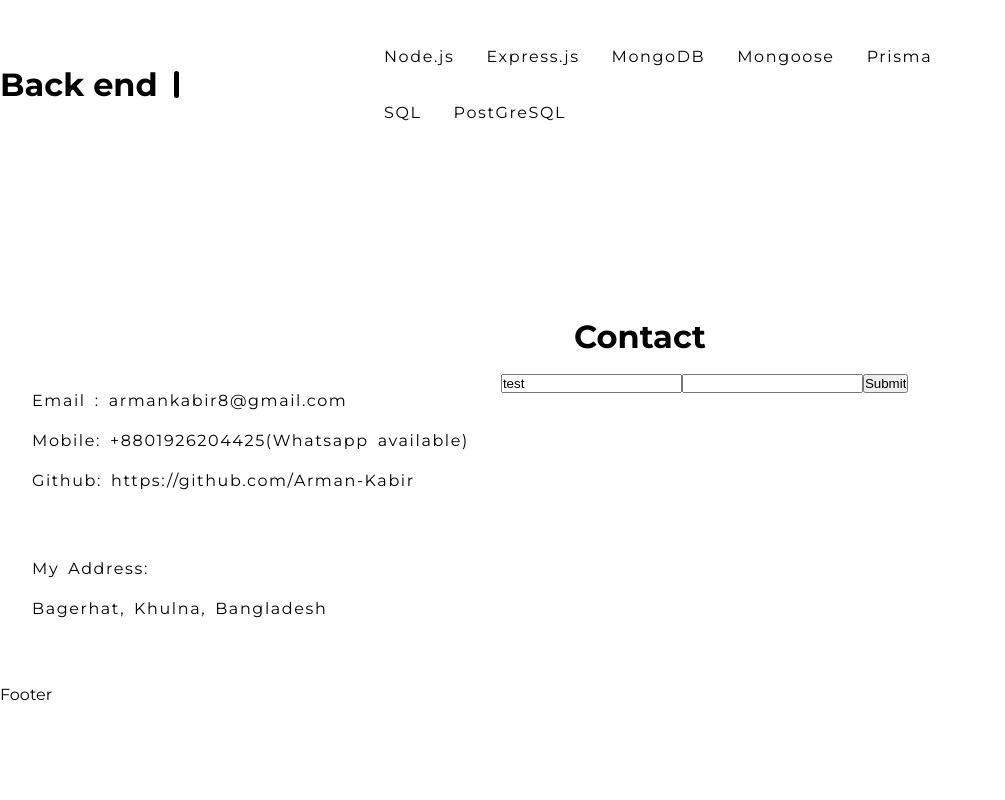
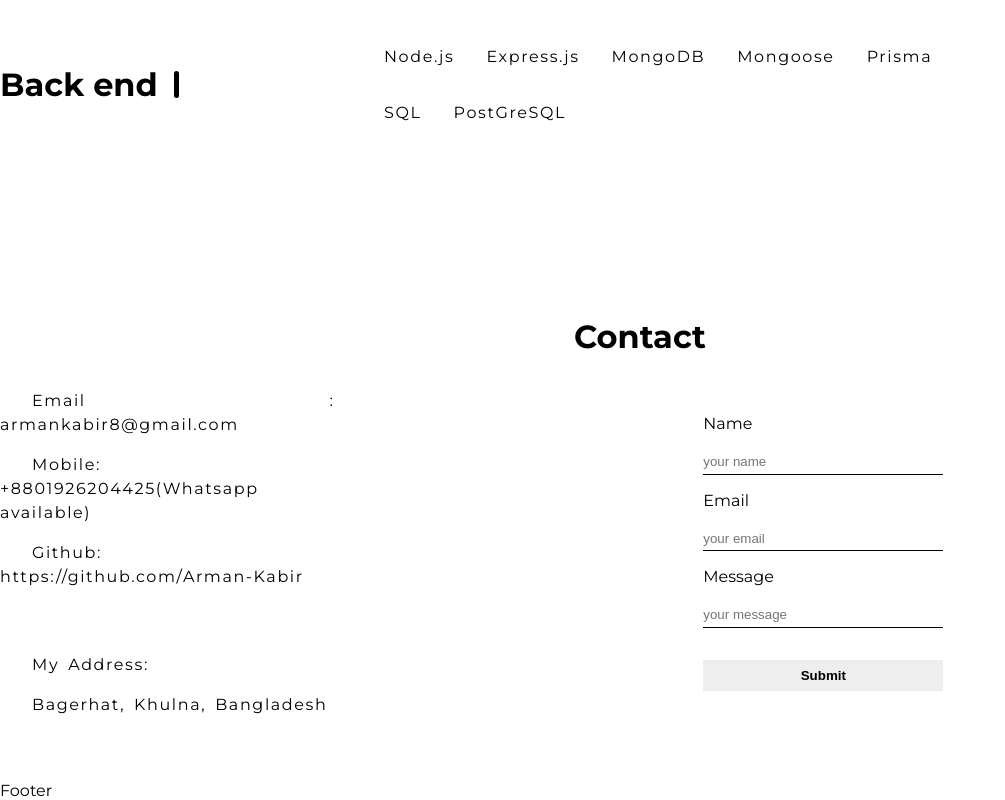
Before and after one commit to Arman-Kabir/portfolio, a React (Vite) app: page / in a window 1280 px wide. Shown: the part 1503-2303 px from the top of the page, without its empty margins (0-1005 px from the left). Before the commit the page ends 2207 px from the top, so only its background shows below. Built offline with nearby package versions, Linux system fonts and the light colour scheme.

Commit message:
basic form styling done

```diff
--- a/src/components/Contact/Contact.css
+++ b/src/components/Contact/Contact.css
@@ -1,9 +1,46 @@
-.contact_container{
-    display: flex;
-    gap:2rem;
+.contact_container {
+  display: flex;
+  gap: 2rem;
 }
-.address_container{
-    display: flex;
-    flex-direction: column;
-    gap:2rem;
+.address_container {
+  display: flex;
+  flex-direction: column;
+  gap: 2rem;
 }
+.form_container {
+  display: flex;
+  width: 100%;
+  align-items: center;
+  justify-content: center;
+}
+form {
+  display: flex;
+  flex-direction: column;
+}
+
+label {
+  margin-bottom: 1rem;
+}
+input {
+  margin-bottom: 1rem;
+  border: none;
+  border-bottom: 1px solid #000;
+  width: 15rem;
+  padding: 0.3rem 0;
+}
+input:focus {
+  border: none;
+  outline: none;
+  border-bottom: 1px solid #000;
+  padding: 0.3rem 0;
+}
+
+.submit {
+    margin-top: 1rem;
+  background-color: #eee;
+  font-weight: bold;
+  padding: 0.5rem;
+  outline: none;
+  border: none;
+  cursor: pointer;
+}
--- a/src/components/Contact/Contact.tsx
+++ b/src/components/Contact/Contact.tsx
@@ -3,21 +3,19 @@
 import './Contact.css';
 
 type Inputs = {
-    example: string
-    exampleRequired: string
+    name: string
+    email: string
+    message: string
 }
 
 const Contact = () => {
     const {
         register,
         handleSubmit,
-        watch,
         formState: { errors },
     } = useForm<Inputs>()
 
     const onSubmit: SubmitHandler<Inputs> = (data) => console.log(data);
-
-    console.log(watch("example"))
 
     return (
         <section id='contact' className='section_container'>
@@ -42,14 +40,22 @@
 
                     <form onSubmit={handleSubmit(onSubmit)}>
                         {/* register your input into the hook by invoking the "register" function */}
-                        <input defaultValue="test" {...register("example")} />
+                        <label>Name</label>
+                        <input placeholder='your name'  {...register("name")} />
 
                         {/* include validation with required or other standard HTML validation rules */}
-                        <input {...register("exampleRequired", { required: true })} />
+                        <label>Email</label>
+                        <input placeholder='your email' {...register("email", { required: true })} />
+
+                        <label>Message</label>
+                        <input placeholder='your message' {...register("message", { required: true })} />
                         {/* errors will return when field validation fails  */}
-                        {errors.exampleRequired && <span>This field is required</span>}
+                        {errors.email && <span>Plz, write your email</span>}
+                        {errors.message && <span>Plz, write me a message</span>}
 
-                        <input type="submit" />
+                        <button className='submit' type="submit">Submit </button>
+
+
                     </form>
 
                 </div>
```
